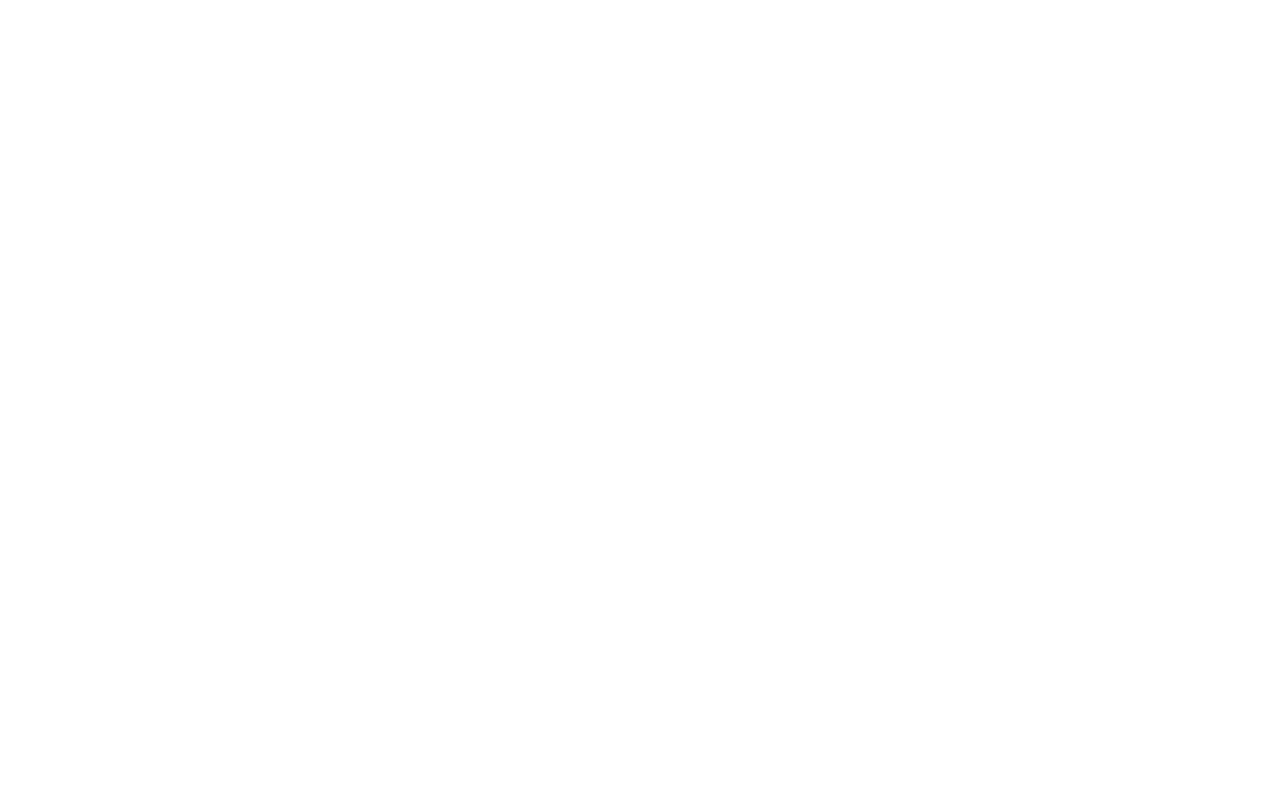
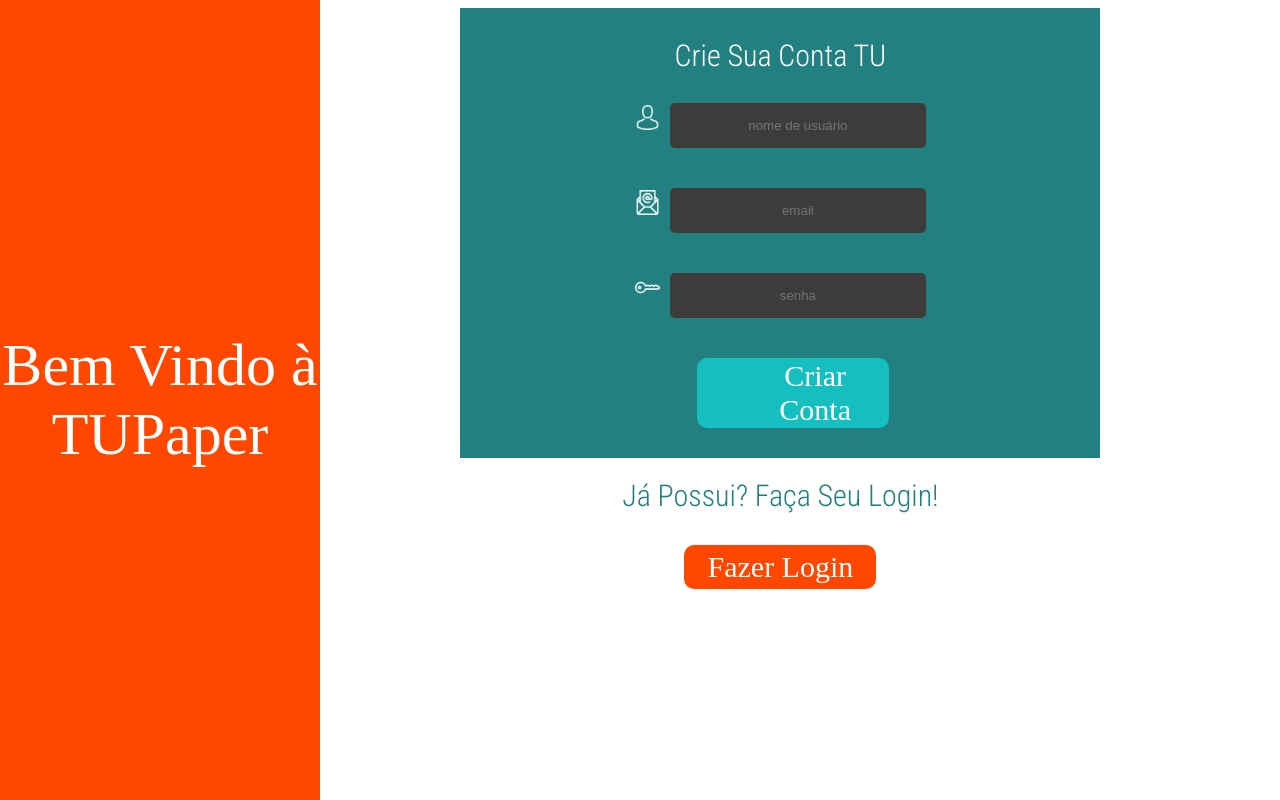
Before and after one commit to IgorDelfino/EJCM_TU, an Angular app in the folder Front/: page /cadastro in a window 1280 px wide. Before the commit this address led to /. Built offline with nearby package versions, Linux system fonts and the light colour scheme; a web font is replaced by a local one.

Commit message:
+ routers implementadas

```diff
--- a/Front/src/app/app-routing.module.ts
+++ b/Front/src/app/app-routing.module.ts
@@ -2,9 +2,11 @@
 import { Routes, RouterModule } from '@angular/router';
 import { LoginComponent } from './login/login.component';
 import { ProdutoComponent } from './produto/produto.component';
+import { CadastroComponent } from './cadastro/cadastro.component';
 
 const routes: Routes = [
   { path: 'login', component: LoginComponent  },
+  { path: 'cadastro', component: CadastroComponent  },
   { path: 'produto', component: ProdutoComponent },
   { path: '', redirectTo: 'produto', pathMatch: 'full' }
 ]
--- a/Front/src/app/cadastro/cadastro.component.html
+++ b/Front/src/app/cadastro/cadastro.component.html
@@ -9,17 +9,6 @@
                 <p class="crieConta">Crie Sua Conta TU</p>
                 <div class='name'>
                     <img src="../../assets/icons/user.png" class="icon">
-<<<<<<< HEAD
-                    <input type="text" placeholder="nome de usuário" style="text-align: center" formControlName="name" required=true >
-                </div>
-                <div class="email">
-                    <img src="../../assets/icons/mail.png" class="icon">
-                    <input type="email" placeholder="email" style="text-align: center" formControlName="email" required=true>
-                </div>
-                <div class="senha">
-                    <img src="../../assets/icons/key.png" class="icon">
-                    <input type="password" placeholder="senha" style="text-align: center" formControlName="password" required=true>
-=======
                     <input [class.invalid]="registerForm.controls.name.invalid && registerForm.controls.name.dirty" type="text" placeholder="nome de usuário" style="text-align: center" formControlName="name" >
                 </div>
                 <div class="email">
@@ -29,12 +18,11 @@
                 <div class="senha">
                     <img src="../../assets/icons/key.png" class="icon">
                     <input [class.invalid]="registerForm.controls.password.invalid && registerForm.controls.password.dirty" type="password" placeholder="senha" style="text-align: center" formControlName="password">
->>>>>>> ebf324d6655b3832467c9036f8df81c796a6d84a
                 </div>
                 <button type="submit" class="bttn"  style="text-align: center; align-self:center">Criar Conta</button>
             </form>
         </div>
         <label class="vaiParaLogin">Já Possui? Faça Seu Login!</label>
-        <button type='button' class="bttn2">Fazer Login</button>
+        <button type='button' class="bttn2" routerLink='/login' >Fazer Login</button>
     </div>
 </div>
--- a/Front/src/app/cadastro/cadastro.component.ts
+++ b/Front/src/app/cadastro/cadastro.component.ts
@@ -1,5 +1,6 @@
 import { Component, OnInit } from '@angular/core';
 import { FormGroup, FormBuilder, Validators } from '@angular/forms';
+import { Router } from '@angular/router';
 
 @Component({
   selector: 'app-cadastro',
@@ -10,7 +11,7 @@
 
   registerForm: FormGroup;
 
-  constructor(public formbuilder: FormBuilder) {
+  constructor(public formbuilder: FormBuilder, private router: Router) {
 
     this.registerForm = this.formbuilder.group({
       name: [null, [Validators.required, Validators.minLength(3)]],
--- a/Front/src/app/login/login.component.html
+++ b/Front/src/app/login/login.component.html
@@ -18,6 +18,6 @@
             </form>
         </div>
         <label class="vaiParaLogin">NÃO POSSUI UMA CONTA?</label>
-        <button type='button' class="bttn2">Criar Conta</button>
+        <button type='button' class="bttn2" routerLink='/cadastro'>Criar Conta</button>
     </div>
 </div>
--- a/Front/src/app/login/login.component.ts
+++ b/Front/src/app/login/login.component.ts
@@ -1,5 +1,6 @@
 import { Component, OnInit } from '@angular/core';
 import { FormGroup, FormBuilder, Validators } from '@angular/forms';
+import { Router } from '@angular/router';
 
 @Component({
   selector: 'app-login',
@@ -10,7 +11,7 @@
 
   loginForm: FormGroup;
 
-  constructor(public formbuilder: FormBuilder) {
+  constructor(public formbuilder: FormBuilder, private router: Router) {
 
     this.loginForm = this.formbuilder.group({
       email: [null, [Validators.required, Validators.email]],
--- a/Front/src/app/produto/produto.component.html
+++ b/Front/src/app/produto/produto.component.html
@@ -3,7 +3,7 @@
   <header  class="header">
     <h1 class="titulo">TU Paper</h1>
     <div class="bttnLoginIcon">
-      <button type="button" class="buttonLogin">Entrar</button>
+      <button type="button" class="buttonLogin" routerLink='/login' >Entrar</button>
       <img class="iconLogin" src="../../assets/icons/user.png">
     </div>
   </header>
--- a/Front/src/app/produto/produto.component.ts
+++ b/Front/src/app/produto/produto.component.ts
@@ -1,6 +1,7 @@
 import { Component, OnInit } from '@angular/core';
 import { Produto } from '../service/produto';
 // import { ProdutoService } from '../service/produto.service';
+import { Router } from '@angular/router';
 
 @Component({
   selector: 'app-produto',
@@ -10,7 +11,7 @@
 export class ProdutoComponent implements OnInit {
    Produtos:Produto[];
    produtos;
-  constructor() { }
+  constructor(private router: Router) { }
 
   ngOnInit(): void {
     this.produtos =[
```
